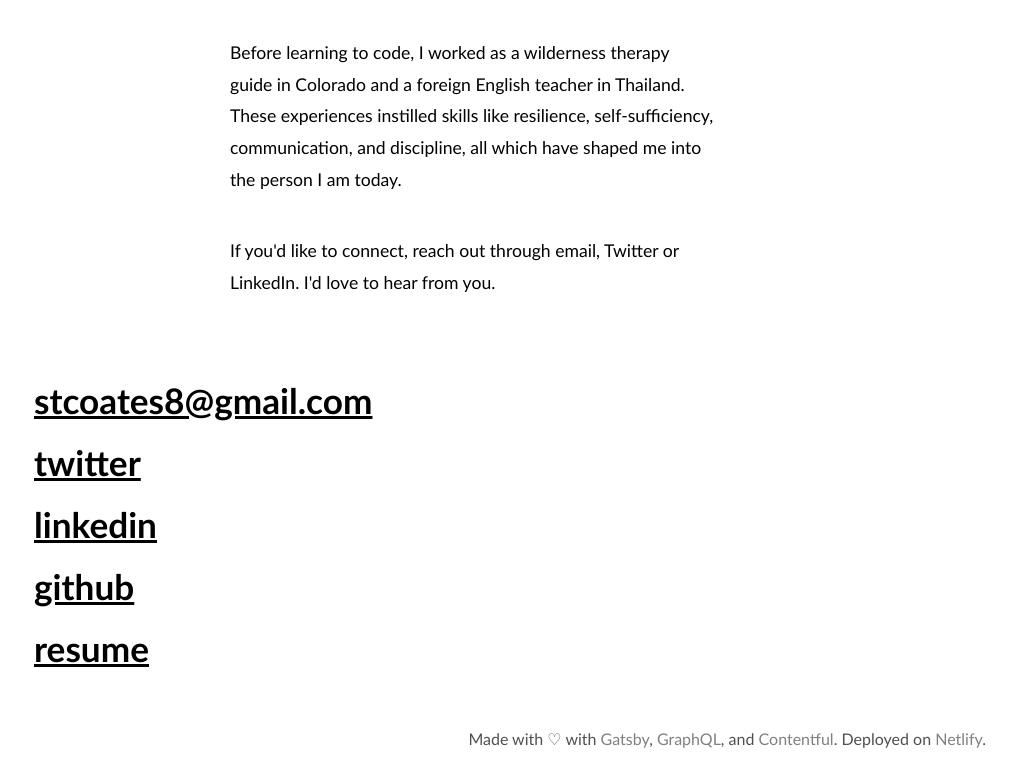
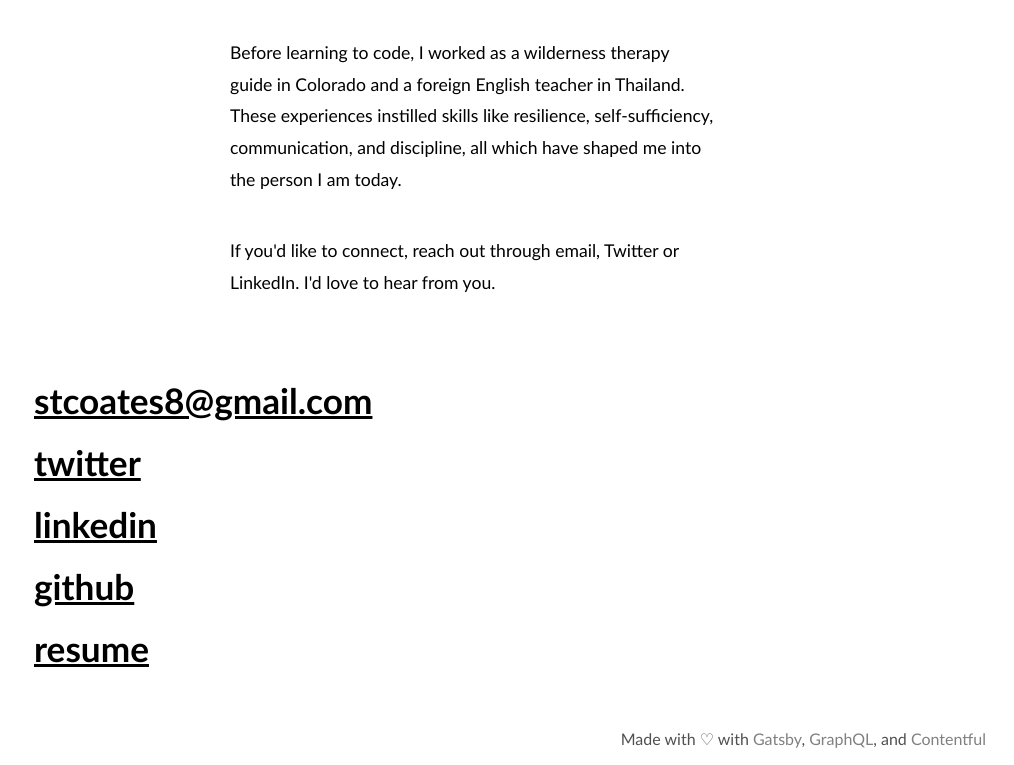
Before and after one commit to stephaniecoates/portfolio, a Gatsby site: page / in a window 1280 px wide. Shown: the part 989-1754 px from the top of the page, without its empty margins (266-1280 px from the left). Built offline with nearby package versions, Linux system fonts and the light colour scheme; Gatsby itself is replaced by a stand-in of ours.

Commit message:
fix(about): remove netlify blurb

```diff
--- a/src/components/layout.jsx
+++ b/src/components/layout.jsx
@@ -88,15 +88,6 @@ const Footer = () => (
     >
       Contentful
     </InlineFooterLink>
-    . Deployed on{' '}
-    <InlineFooterLink
-      target="_blank"
-      rel="noopener noreferrer"
-      href="https://www.netlify.com/"
-    >
-      Netlify
-    </InlineFooterLink>
-    .
   </FooterContainer>
 )
 
```
